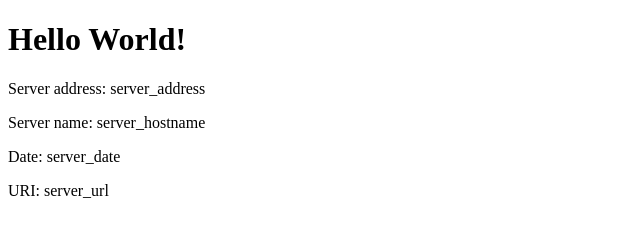
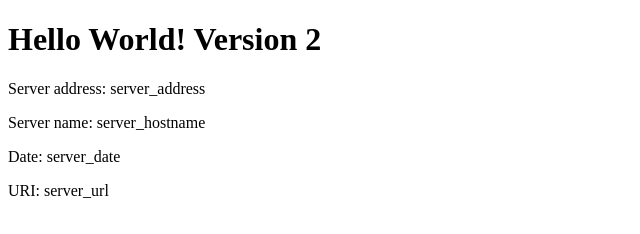
Before and after one commit to wdh2100/eks-example, a plain HTML site: page src/index.html in a window 1280 px wide. Shown: the whole page, without its empty margins (0-640 px from the left). Drawn offline with Linux system fonts and the light colour scheme.

Commit message:
V2 Updating home page

```diff
--- a/src/index.html
+++ b/src/index.html
@@ -1,12 +1,12 @@
 <!DOCTYPE html>
 <html>
 <head>
-  <title>Hello World2</title>
+  <title>Hello World Version 2</title>
 </head>
 
 <body>
 <div class="info">
-<h1>Hello World!</h1>
+<h1>Hello World! Version 2 </h1>
 <p><span>Server&nbsp;address:</span> <span>server_address</span></p>
 <p><span>Server&nbsp;name:</span> <span>server_hostname</span></p>
 <p class="smaller"><span>Date:</span> <span>server_date</span></p>
```
